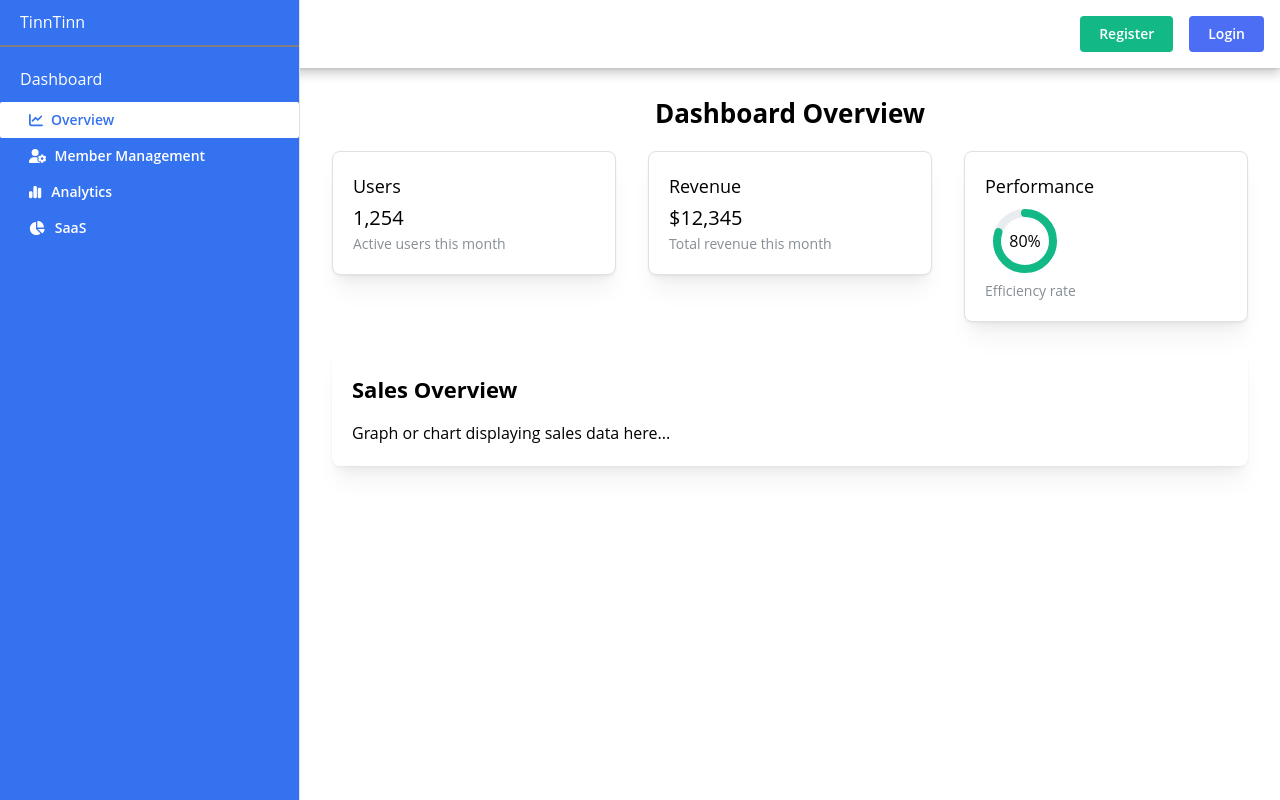
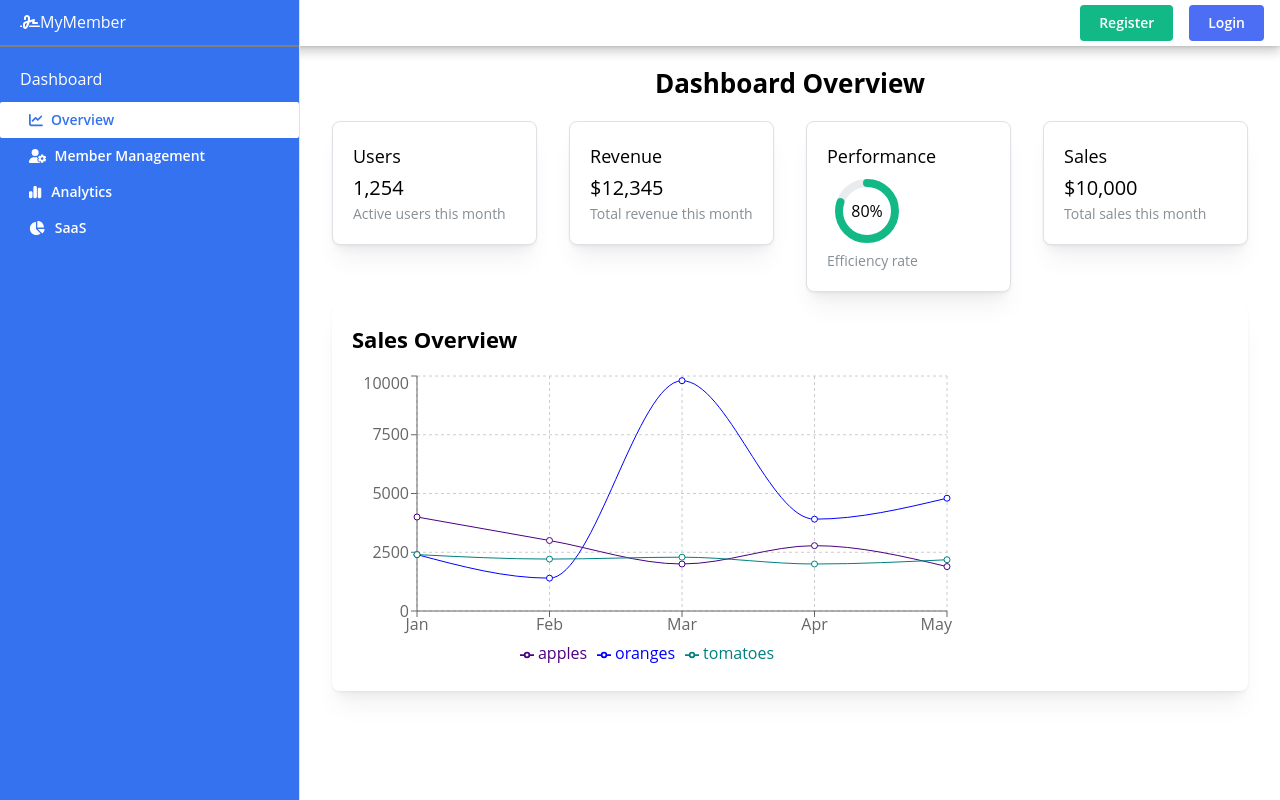
Before and after one commit to TinnTinnn/la-react, a React (Vite) app in the folder react-la/: page /overview in a window 1280 px wide. Built offline with nearby package versions, Linux system fonts and the light colour scheme.

Commit message:
Minor change Icon and Overview

```diff
--- a/react-la/package.json
+++ b/react-la/package.json
@@ -40,7 +40,7 @@
     "react-chartjs-2": "^5.2.0",
     "react-dom": "^18.3.1",
     "react-router-dom": "^6.26.2",
-    "recharts": "^2.12.7"
+    "recharts": "^2.13.0"
   },
   "devDependencies": {
     "@eslint/js": "^9.9.0",
--- a/react-la/src/App.jsx
+++ b/react-la/src/App.jsx
@@ -1,4 +1,4 @@
-import {BrowserRouter, Routes, Route, } from "react-router-dom";
+import {BrowserRouter, Routes, Route,} from "react-router-dom";
 import Layout from "./Pages/Layout.jsx";
 import MemberManagement from "./Pages/Navbar/MemberManagement.jsx";
 import './App.css'
@@ -9,7 +9,7 @@ import {AppContext} from "./Context/AppContext.jsx";
 import Create from "./Pages/Posts/Create.jsx";
 import Show from "./Pages/Posts/Show.jsx";
 import Update from "./Pages/Posts/Update.jsx";
-import {MantineProvider, AppShell, createTheme, Text, CloseButton, } from "@mantine/core";
+import {MantineProvider, AppShell, createTheme, Text, CloseButton,} from "@mantine/core";
 import '@mantine/core/styles.css'
 import {useDisclosure,} from "@mantine/hooks";
 import HeaderContent from "./components/HeaderContent.jsx";
@@ -17,7 +17,8 @@ import DashboardButtons from "./Pages/Navbar/DashboardButtons.jsx";
 import Overview from "./Pages/Navbar/Overview.jsx";
 import Analytics from "./Pages/Navbar/Analytics.jsx";
 import Saas from "./Pages/Navbar/Saas.jsx";
-
+import {FontAwesomeIcon} from "@fortawesome/react-fontawesome";
+import {faSignature} from "@fortawesome/free-solid-svg-icons";
 
 
 export default function App() {
@@ -55,6 +56,7 @@ export default function App() {
                         style={{
                             borderBottom: 'none',
                             boxShadow: 'none',
+                            height: 65,
                         }}
                     >
                         <HeaderContent opened={opened} toggle={toggle}/>
@@ -62,7 +64,10 @@ export default function App() {
                     <AppShell.Navbar style={{color: 'white', backgroundColor: '#3572EF'}}
                     >
                         <div style={{display: "flex", justifyContent: "space-between"}}>
-                            <Text style={{paddingLeft: '20px', paddingTop: '10px'}}>TinnTinn</Text>
+                            <Text style={{paddingLeft: '20px', paddingTop: '10px'}}>
+                                <FontAwesomeIcon icon={faSignature}/>
+                                MyMember
+                            </Text>
                             {opened && screenWidth < 768 && (
                                 <div onClick={toggle} className="close-button">
                                     <CloseButton size={24} color="white"/>
@@ -78,7 +83,7 @@ export default function App() {
                         <div style={{marginTop: '10px', marginLeft: '20px', marginBottom: '10px'}}>
                             Dashboard
                         </div>
-                        <DashboardButtons toggle={toggle} />
+                        <DashboardButtons toggle={toggle}/>
                     </AppShell.Navbar>
                     <AppShell.Main>
                         <Routes>
--- a/react-la/src/Pages/Navbar/MemberManagement.jsx
+++ b/react-la/src/Pages/Navbar/MemberManagement.jsx
@@ -5,6 +5,8 @@ import {AppContext} from "../../Context/AppContext.jsx";
 import CreateModal from "../../components/Modals/CreateModal.jsx";
 import ActionModal from "../../components/Modals/ActionModal.jsx";
 import MembersTable from "../../components/MembersTable.jsx";
+import {FontAwesomeIcon} from "@fortawesome/react-fontawesome";
+import {faUserPlus} from "@fortawesome/free-solid-svg-icons";
 
 
 export default function MemberManagement() {
@@ -178,11 +180,16 @@ export default function MemberManagement() {
 
     return (
         <>
-            <h1 style={{ marginTop: '80px' }}>Welcome to the Member Management</h1>
+            <h1 style={{ marginTop: '50px' }}>Welcome to the Member Management</h1>
 
             <div style={{display: 'flex', justifyContent: 'flex-end', marginBottom: '20px',}}>
                 {user ? (
-                    <Button onClick={() => setNewMemberModalOpened(true)}>New Member</Button>
+                    <Button
+                        leftSection={<FontAwesomeIcon icon={faUserPlus} />}
+                        onClick={() => setNewMemberModalOpened(true)}>
+
+                        New Member
+                    </Button>
                 ) : (
                     ""
                 )}
--- a/react-la/src/Pages/Navbar/Overview.jsx
+++ b/react-la/src/Pages/Navbar/Overview.jsx
@@ -1,14 +1,24 @@
-import {Card, Text, Grid, Container, Group, Title, RingProgress, Paper} from '@mantine/core';
+import { Card, Text, Grid, Container, Group, Title, RingProgress, Paper } from '@mantine/core';
+import { LineChart, Line, XAxis, YAxis, CartesianGrid, Tooltip, Legend } from 'recharts';
+
+const data = [
+    { date: 'Jan', apples: 4000, oranges: 2400, tomatoes: 2400 },
+    { date: 'Feb', apples: 3000, oranges: 1398, tomatoes: 2210 },
+    { date: 'Mar', apples: 2000, oranges: 9800, tomatoes: 2290 },
+    { date: 'Apr', apples: 2780, oranges: 3908, tomatoes: 2000 },
+    { date: 'May', apples: 1890, oranges: 4800, tomatoes: 2181 },
+];
 
 export default function Overview() {
     return (
-        <Container size="xl" style={{marginTop: '80px'}}>
+        <Container size="xl" style={{ marginTop: '50px' }}>
             <Title order={2} align="center" mb="lg">
                 Dashboard Overview
             </Title>
 
+            {/* ส่วนบนสำหรับแสดงข้อมูลทั่วไป */}
             <Grid gutter="xl">
-                <Grid.Col span={4}>
+                <Grid.Col span={3}>
                     <Card shadow="md" padding="lg" radius="md" withBorder>
                         <Group position="apart">
                             <Text weight={700} size="lg">Users</Text>
@@ -18,7 +28,7 @@ export default function Overview() {
                     </Card>
                 </Grid.Col>
 
-                <Grid.Col span={4}>
+                <Grid.Col span={3}>
                     <Card shadow="md" padding="lg" radius="md" withBorder>
                         <Group position="apart">
                             <Text weight={700} size="lg">Revenue</Text>
@@ -28,7 +38,7 @@ export default function Overview() {
                     </Card>
                 </Grid.Col>
 
-                <Grid.Col span={4}>
+                <Grid.Col span={3}>
                     <Card shadow="md" padding="lg" radius="md" withBorder>
                         <Group position="apart">
                             <Text weight={700} size="lg">Performance</Text>
@@ -37,18 +47,37 @@ export default function Overview() {
                             size={80}
                             thickness={8}
                             roundCaps
-                            sections={[{value: 80, color: 'teal'}]}
+                            sections={[{ value: 80, color: 'teal' }]}
                             label={<Text align="center" size="md">80%</Text>}
                         />
                         <Text color="dimmed" size="sm">Efficiency rate</Text>
                     </Card>
                 </Grid.Col>
+
+                <Grid.Col span={3}>
+                    <Card shadow="md" padding="lg" radius="md" withBorder>
+                        <Group position="apart">
+                            <Text weight={700} size="lg">Sales</Text>
+                        </Group>
+                        <Text size="xl" weight={600}>$10,000</Text>
+                        <Text color="dimmed" size="sm">Total sales this month</Text>
+                    </Card>
+                </Grid.Col>
             </Grid>
 
-            <Paper shadow="md" p="lg" radius="md" mt="xl">
+            {/* ส่วนล่างสำหรับแสดงข้อมูลรายละเอียด */}
+            <Paper shadow="md" p="lg" radius="md" mt="sm">
                 <Title order={3} mb="md">Sales Overview</Title>
-                {/* เพิ่มกราฟแสดงข้อมูล */}
-                <Text>Graph or chart displaying sales data here...</Text>
+                <LineChart width={600} height={300} data={data}>
+                    <CartesianGrid strokeDasharray="3 3" />
+                    <XAxis dataKey="date" />
+                    <YAxis />
+                    <Tooltip />
+                    <Legend />
+                    <Line type="monotone" dataKey="apples" stroke="indigo" />
+                    <Line type="monotone" dataKey="oranges" stroke="blue" />
+                    <Line type="monotone" dataKey="tomatoes" stroke="teal" />
+                </LineChart>
             </Paper>
         </Container>
     );
--- a/react-la/src/components/HeaderContent.jsx
+++ b/react-la/src/components/HeaderContent.jsx
@@ -71,9 +71,6 @@ const HeaderContent = ({opened, toggle}) => {
     return (
         <>
             <nav className="nav-container">
-                {/*<Link to="/" style={{textDecoration: 'none', color: 'inherit'}}>*/}
-                {/*    MemberManagement*/}
-                {/*</Link>*/}
                 <Burger
                     opened={opened}
                     onClick={toggle}
--- a/react-la/src/components/MembersTable.jsx
+++ b/react-la/src/components/MembersTable.jsx
@@ -2,7 +2,7 @@ import {Button, Menu, Table, Pagination} from "@mantine/core";
 import PropTypes from "prop-types";
 import {useState} from "react";
 import {FontAwesomeIcon} from '@fortawesome/react-fontawesome'
-import {faCommentDots, faEllipsisVertical, faTrash, faUserPen} from "@fortawesome/free-solid-svg-icons";
+import {faCommentDots, faEllipsisVertical, faTrash, faUserMinus, faUserPen} from "@fortawesome/free-solid-svg-icons";
 
 
 function MembersTable({members, handleReadMore, handleEdit, handleDelete}) {
@@ -73,7 +73,7 @@ function MembersTable({members, handleReadMore, handleEdit, handleDelete}) {
                                                 color="red"
                                                 onClick={() => handleDelete(member.id)}
                                             >
-                                                <FontAwesomeIcon style={{marginRight: '12px'}} icon={faTrash}/>
+                                                <FontAwesomeIcon style={{marginRight: '12px'}} icon={faUserMinus}/>
                                                 Delete Member
                                             </Menu.Item>
                                         </Menu.Dropdown>
```
Also changed, not shown: 1 other file (tests, documents, lock files or other folders).
